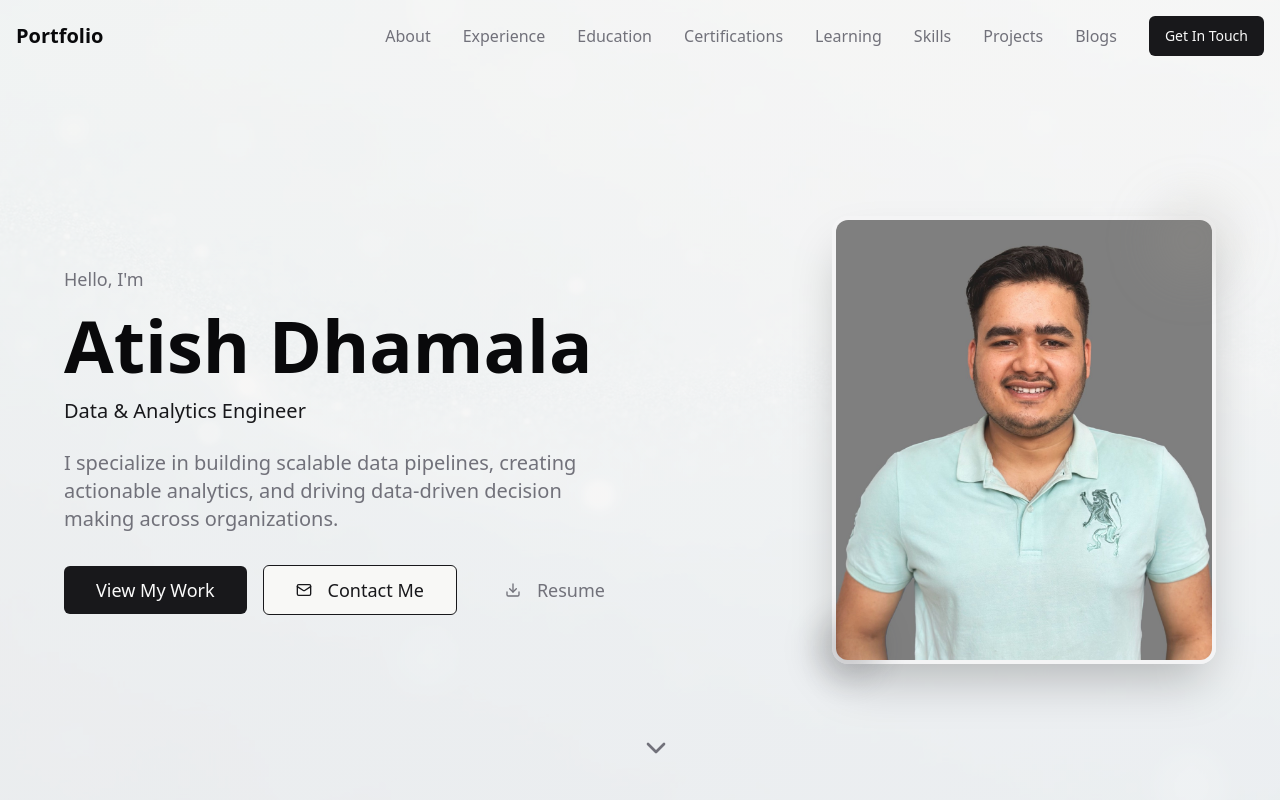
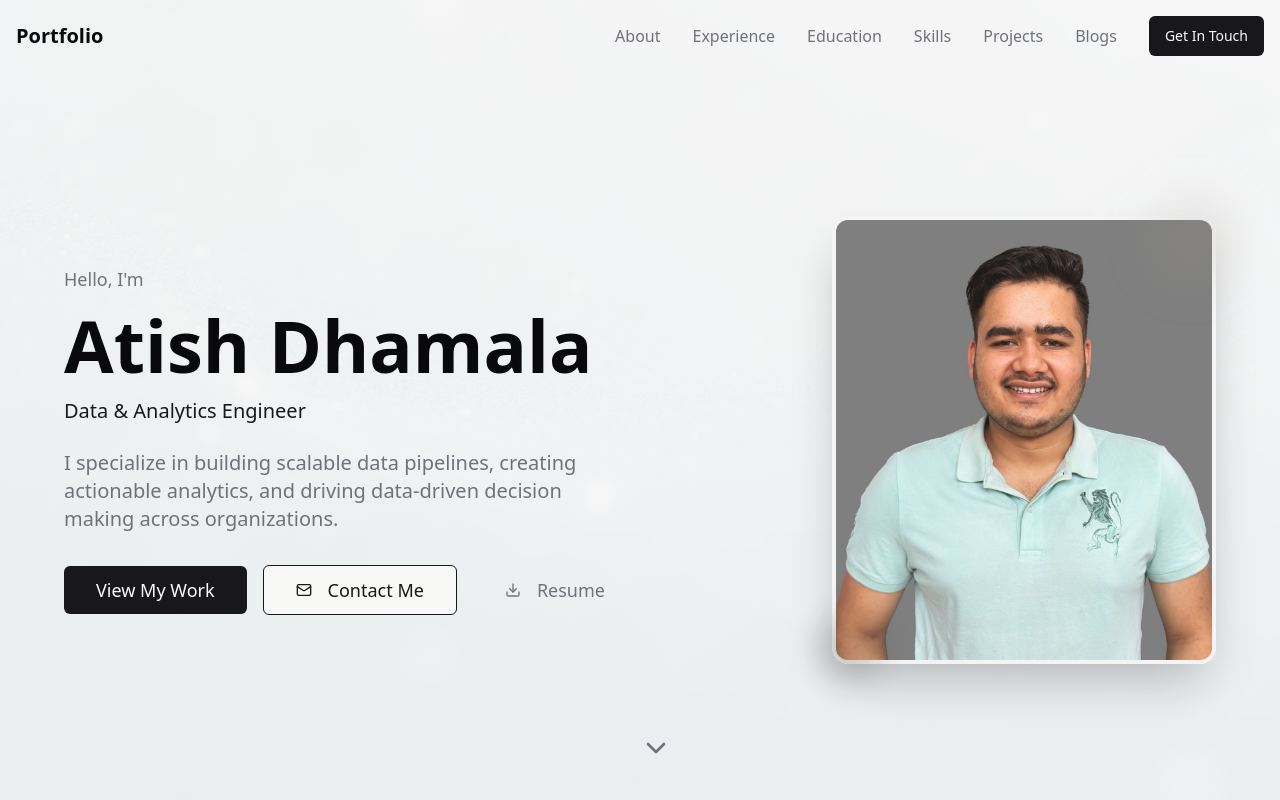
Before and after one commit to Adh101/portfolio-atish-dhamala, a React (Vite) app: page / in a window 1280 px wide. Shown: the top 800 px of the page. Built offline with nearby package versions, Linux system fonts and the light colour scheme.

Commit message:
Remove Certifications and Learning from Nav
Removed "Certifications" and "Learning" sections from the navigation bar to streamline the menu.
-edited src/components/Navigation.tsx

```diff
--- a/src/components/Navigation.tsx
+++ b/src/components/Navigation.tsx
@@ -39,8 +39,6 @@ const Navigation = () => {
     { label: 'About', href: 'about' },
     { label: 'Experience', href: 'experience' },
     { label: 'Education', href: 'education' },
-    { label: 'Certifications', href: 'certifications' },
-    { label: 'Learning', href: 'learning-growth' },
     { label: 'Skills', href: 'skills' },
     { label: 'Projects', href: 'projects' },
     { label: 'Blogs', href: 'blogs' }
```
